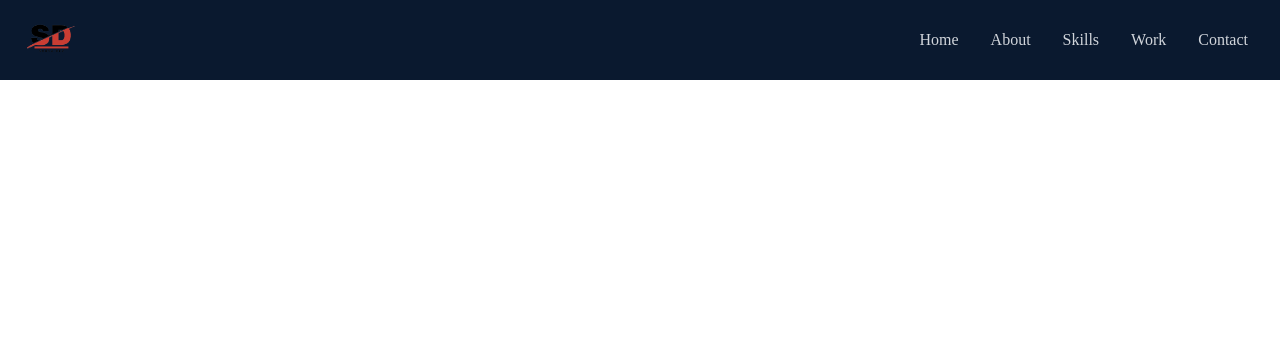
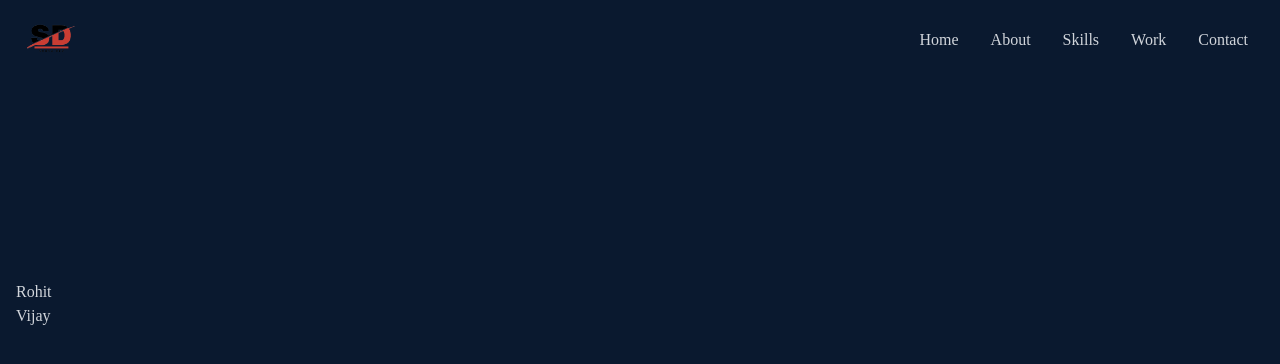
Before and after one commit to suryaadev/portfolio, a React (Create React App) app: page / in a window 1280 px wide. Shown: the top 364 px of the page. Built offline with nearby package versions, Linux system fonts and the light colour scheme.

Commit message:
home started

```diff
--- a/src/App.js
+++ b/src/App.js
@@ -1,9 +1,13 @@
+import Home from "./components/Home";
 import Navbar from "./components/Navbar";
 
 
 function App() {
   return (
+    <div>
     <Navbar/>
+    <Home/>
+    </div>
   );
 }
 
--- /dev/null
+++ b/src/components/Home.jsx
@@ -0,0 +1,12 @@
+import React from 'react'
+import {HiArrowNarrowRight} from 'react-icons/hi'
+
+function Home() {
+  return (
+    <div className='bg-[#0a192f] w-full h-screen'>
+
+    </div>
+  )
+}
+
+export default Home
--- a/src/components/Navbar.jsx
+++ b/src/components/Navbar.jsx
@@ -1,6 +1,8 @@
 import React, {useState} from 'react'
 import Logo from '../assets/logo.png'
-import {FaBars, FaTimes} from 'react-icons/fa'
+import {FaBars, FaTimes, FaGithub,FaLinkedin} from 'react-icons/fa'
+import {HiOutlineMail} from 'react-icons/hi'
+import {BsFillPersonLinesFill} from 'react-icons/bs'
 
 
 
@@ -36,8 +38,13 @@ function Navbar() {
             <li className='py-6 text-4xl'>Contact</li>
           </ul>
         {/* social icons */}
-        <div className='hidden'>
-
+        <div className='flex flex-col top-[35%] fixed left-0 '>
+          <ul>
+            <li>Rohit</li>
+            <li>Vijay</li>
+            <li></li>
+            <li></li>
+          </ul>
         </div>
     </div>
 
```
